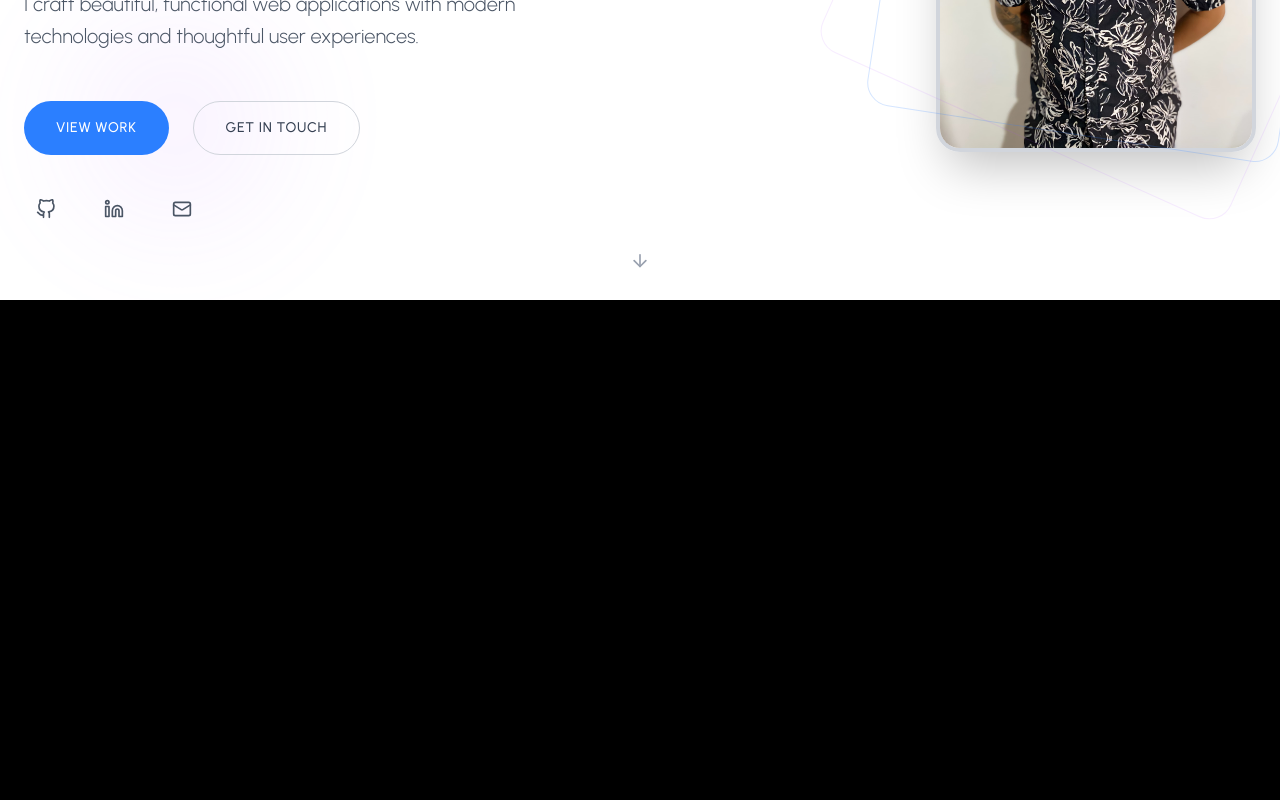
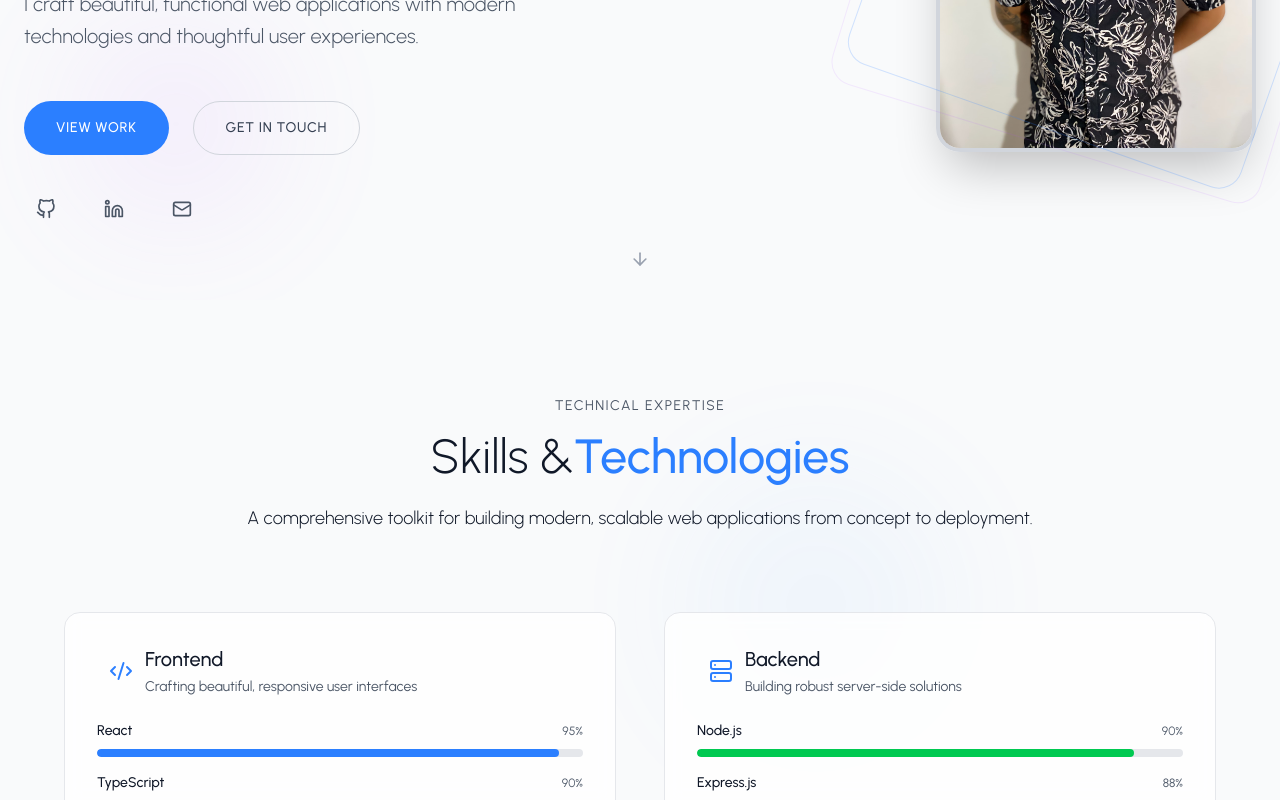
Before and after one commit to DanielEsLoH/dev-portfolio, a React (Vite) app: page / in a window 1280 px wide. Shown: the part 500-1300 px from the top of the page. Before the commit the page ends 800 px from the top, so only its background shows below. Built offline with nearby package versions, Linux system fonts and the light colour scheme.

Commit message:
The SkillSection component is created

```diff
--- a/src/App.jsx
+++ b/src/App.jsx
@@ -2,13 +2,15 @@
 import { ThemeProvider } from './context/ThemeContext'
 import Navbar from './components/Navbar';
 import HeroSection from './components/Sections/HeroSection';
+import SkillsSection from './components/Sections/SkillsSection';
 
 function App() {
   return (
     <ThemeProvider>
-      <div>
+      <div className='pb-[100vh]'>
         <Navbar />
         <HeroSection />
+        <SkillsSection />
       </div>
     </ThemeProvider>
   );
--- a/src/components/Sections/HeroSection.jsx
+++ b/src/components/Sections/HeroSection.jsx
@@ -44,7 +44,7 @@
 
   return (
     <div className={`min-h-screen transition-all duration-500 ${
-      isDarkMode ? 'bg-gray-950 text-white' : 'bg-white text-gray-900'
+      isDarkMode ? 'bg-gray-950 text-white' : 'bg-gray-50 text-gray-900'
       }`}
     >
       {/* Hero Section */}
--- /dev/null
+++ b/src/components/Sections/SkillsSection.jsx
@@ -0,0 +1,227 @@
+import { useRef } from "react";
+import { motion, useInView, useScroll, useTransform } from "framer-motion";
+
+import { useTheme } from "../../context/ThemeContext";
+import { SKILLS_CATEGORY, STATS, TECH_STACK } from '../../utils/data'
+import { containerVariants, itemVariants } from "../../utils/helper";
+
+const SkillsSection = () => {
+  const { isDarkMode } = useTheme();
+  const sectionRef = useRef(null);
+  const isInView = useInView(sectionRef, { once: true, margin: '-100px'});
+
+  const { scrollYProgress } = useScroll({
+    target: sectionRef,
+    offset: ["start end", "end start"]
+  });
+
+  const y = useTransform(scrollYProgress, [0, 1], [100, -100]);
+
+  const skillBarVariants = {
+    hidden: { width: 0, opacity: 0 },
+    visible: (level) => ({
+      width: `${level}%`,
+      opacity: 1,
+      transition: {
+        duration: 1.2,
+        ease: 'easeOut',
+        delay: 0.3,
+      },
+    }),
+  };
+
+  return <section
+    ref={sectionRef}
+    id='skills'
+    className={`py-24 px-6 ${
+      isDarkMode ? 'bg-gray-950 text-white' : 'bg-gray-50 text-gray-900'
+    } relative overflow-hidden`}
+  >
+    {/* Background Elements */}
+    <motion.div style={{ y }} className='absolute inset-0 overflow-hidden'>
+      <div
+        className={`absolute top-40 right-1/4 w-72 h-72 rounded-full blur-3xl opacity-5 ${
+          isDarkMode ? 'bg-blue-500' : 'bg-blue-400'
+        }`}
+      />
+      <div
+        className={`absolute bottom-40 left-1/4 w-64 h-64 rounded-full blur-3xl opacity-5 ${
+          isDarkMode ? 'bg-purple-500' : 'bg-purple-400'
+        }`}
+      />
+    </motion.div>
+
+    <div className='max-w-6xl mx-auto relative z-10'>
+
+      {/* Section Header */}
+      <motion.div
+        initial='hidden'
+        animate={isInView ? 'visible' : 'hidden'}
+        variants={containerVariants}
+        className='text-center mb-20'
+      >
+        <motion.div
+          variants={itemVariants}
+          className={`text-sm uppercase tracking-widest ${
+            isDarkMode ? 'text-gray-500' : 'text-gray-600'
+          } mb-4`}
+        >
+          Technical Expertise
+        </motion.div>
+
+        <motion.h2
+          variants={itemVariants}
+          className='text-3xl md:text-5xl font-light mb-6'
+        >
+          Skills &
+          <span className='text-blue-500 font-medium'>Technologies</span>
+        </motion.h2>
+
+        <motion.p
+          variants={itemVariants}
+          className={`text-lg ${
+            isDarkMode ? 'text-gray-400' : 'text-gray-600'
+          }max-w-2xl mx-auto font-light`}
+        >
+          A comprehensive toolkit for building modern, scalable web
+          applications from concept to deployment.
+        </motion.p>
+      </motion.div>
+
+      {/* Skills Grid */}
+      <motion.div
+        initial='hidden'
+        animate={isInView ? 'visible' : 'hidden'}
+        variants={containerVariants}
+        className='grid md:grid-cols-2 gap-8 lg:gap-12'
+      >
+        {SKILLS_CATEGORY.map((category, categoryIndex) => (
+          <motion.div
+            key={category.title}
+            variants={itemVariants}
+            className={`p-8 rounded-2xl border ${
+              isDarkMode
+              ? 'bg-gray-900/50 border-gray-800 backdrop-blur-sm'
+              : 'bg-white/80 border-gray-200 backdrop-blur-sm'
+            }`}
+          >
+            {/* Category Header */}
+            <div className='flex items-center mb-6'>
+              <div
+                className={`p-3 rounded-xl ${
+                  isDarkMode ? 'bg-gray-800' : 'bg-gray-100'
+                }mr-4`}
+              >
+                <category.icon size={24} className='text-blue-500' />
+              </div>
+              <div>
+                <h3 className='text-xl font-medium mb-1'>{category.title}</h3>
+                <p
+                  className={`text-sm ${
+                    isDarkMode ? 'text-gray-400' : 'text-gray-600'
+                  }`}
+                >
+                  {category.description}
+                </p>
+              </div>
+            </div>
+
+            {/* Skills List */}
+            <div className='space-y-4'>
+              {category.skills.map((skill, skillIndex) => (
+                <div key={skill.name} className='group'>
+                  <div className='flex justify-between items-center mb-2'>
+                    <span className='text-sm font-medium'>{skill.name}</span>
+                    <span
+                      className={`text-xs ${
+                        isDarkMode ? 'text-gray-500' : 'text-gray-600'
+                      }`}
+                    >
+                      {skill.level}%
+                    </span>
+                  </div>
+
+                  <div
+                    className={`h-2 rounded-full overflow-hidden ${
+                      isDarkMode ? 'bg-gray-800' : 'bg-gray-200'
+                    }`}
+                  >
+                    <motion.div
+                      variants={skillBarVariants}
+                      initial='hidden'
+                      animate={isInView ? 'visible' : 'hidden'}
+                      custom={skill.level}
+                      className={`h-full ${skill.color} rounded-full relative`}
+                    >
+                      <div className='absolute inset-0 bg-white/20 rounded-full opacity-0 group-hover:opacity-100 transition-opacity duration-300' />
+                    </motion.div>
+                  </div>
+                </div>
+              ))}
+            </div>
+          </motion.div>
+        ))}
+      </motion.div>
+
+      {/* Additional Skills */}
+      <motion.div
+        initial='hidden'
+        animate={isInView ? 'visible' : 'hidden'}
+        variants={containerVariants}
+        className='mt-16'
+      >
+        <motion.div variants={itemVariants} className='text-center mb-8'>
+          <h3 className='text-xl font-medium mb-4'>Also Working With</h3>
+        </motion.div>
+
+        <motion.div
+          variants={itemVariants}
+          className='flex flex-wrap justify-center gap-3'
+        >
+          {TECH_STACK.map((tech, index) => (
+            <motion.span
+              key={tech}
+              whileHover={{ y: -2, scale: 1.05 }}
+              className={`px-4 py-2 text-sm rounded-full border transition-all duration-300 ${
+                isDarkMode
+                  ? 'bg-gray-900 border-gray-700 text-gray-300 hover:border-gray-600'
+                  : 'bg-white border-gray-300 text-gray-700 hover:border-gray-400'
+              }`}
+            >
+              {tech}
+            </motion.span>
+          ))}
+        </motion.div>
+      </motion.div>
+
+      {/* Stats */}
+      <motion.div
+        initial='hidden'
+        animate={isInView ? 'visible' : 'hidden'}
+        variants={containerVariants}
+        className='mt-20 grid grid-cols-2 md:grid-cols-4 gap-8'
+      >
+        {STATS.map((stat, index) => (
+          <motion.div
+            key={stat.label}
+            variants={itemVariants}
+            className='text-center'
+          >
+            <div className='text-2xl md:text-3xl font-light text-blue-500 mb-2'>
+              {stat.number}
+            </div>
+            <div
+              className={`text-sm ${
+                isDarkMode ? 'text-gray-400' : 'text-gray-600'
+              }`}
+            >
+              {stat.label}
+            </div>
+          </motion.div>
+        ))}
+      </motion.div>
+    </div>
+  </section>
+};
+
+export default SkillsSection;
```
